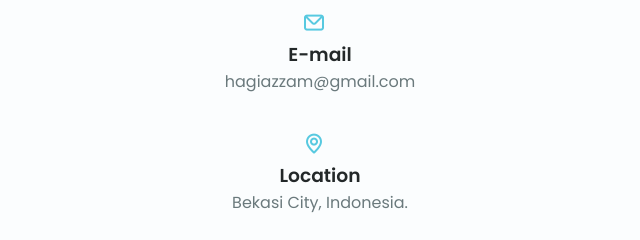
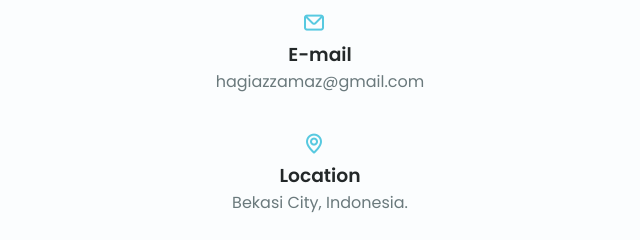
Before and after one commit to hagiaz/personal-web, a plain HTML site: page index.html in a window 1280 px wide. Shown: the part 3774-4014 px from the top of the page, 320-960 px from the left. Drawn offline with nearby package versions, Linux system fonts and the light colour scheme.

Commit message:
update cv and contact

```diff
--- a/index.html
+++ b/index.html
@@ -512,7 +512,7 @@
 
                             <div>
                                 <h3 class="contact__title">E-mail</h3>
-                                <span class="contatc__subtitle">hagiazzam@gmail.com</span>
+                                <span class="contatc__subtitle">hagiazzamaz@gmail.com</span>
                             </div>
                         </div>
 
```
Also changed, not shown: 1 other file.
